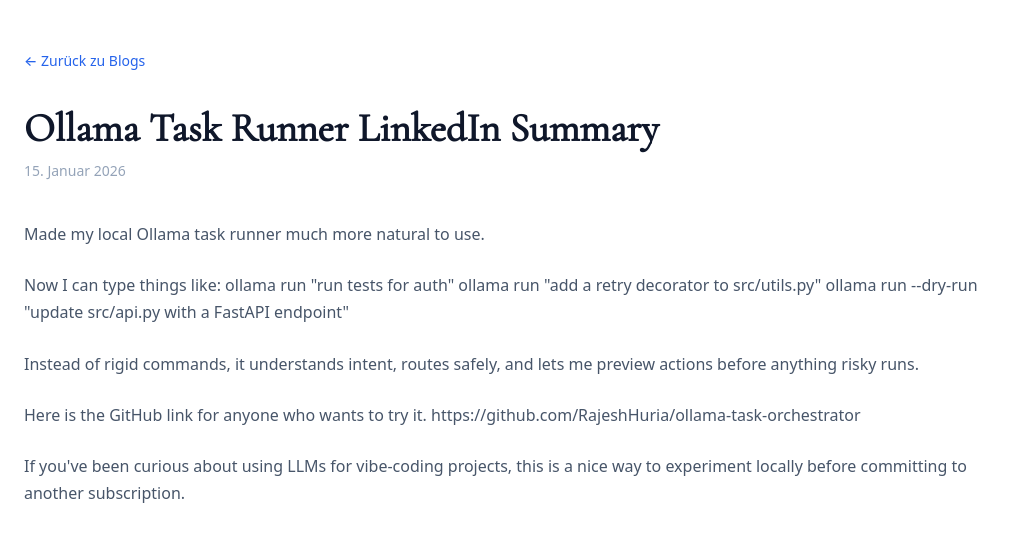
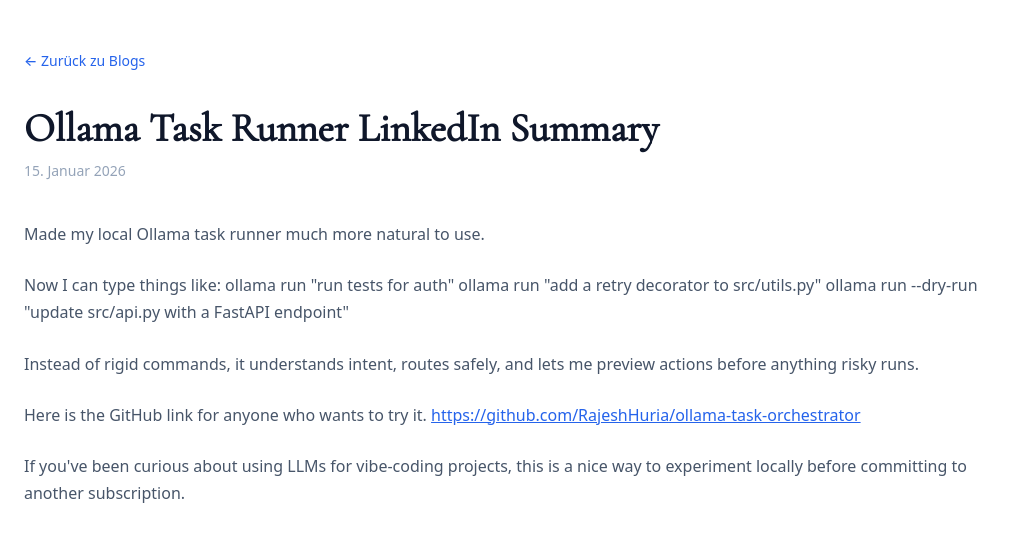
Before and after one commit to RajeshHuria/personal-site, a Next.js app: page /blogs/ollama-task-runner-linkedin-summary in a window 1280 px wide. Shown: the top 542 px of the page, without its empty margins (0-1016 px from the left). Built offline with nearby package versions, Linux system fonts and the light colour scheme; a web font is replaced by a local one.

Commit message:
feat: make URLs clickable in blog content
Parse blog paragraphs and convert https:// URLs to clickable links
that open in new tabs. Applies to all URLs including GitHub links.

Co-Authored-By: Claude Haiku 4.5 <noreply@anthropic.com>

```diff
--- a/app/blogs/[slug]/BlogContentClient.tsx
+++ b/app/blogs/[slug]/BlogContentClient.tsx
@@ -80,7 +80,27 @@ export default function BlogContentClient({ post }: BlogContentClientProps) {
             }}
           >
             {post.content.split("\n\n").map((paragraph, idx) => (
-              <p key={idx}>{paragraph}</p>
+              <p key={idx}>
+                {paragraph.split(/(\bhttps?:\/\/[^\s]+)/g).map((part, i) =>
+                  part.match(/\bhttps?:\/\/[^\s]+/) ? (
+                    <a
+                      key={i}
+                      href={part}
+                      target="_blank"
+                      rel="noopener noreferrer"
+                      style={{
+                        color: "#2563eb",
+                        textDecoration: "underline",
+                        transition: "color 0.3s",
+                      }}
+                    >
+                      {part}
+                    </a>
+                  ) : (
+                    part
+                  )
+                )}
+              </p>
             ))}
           </div>
         </article>
```
